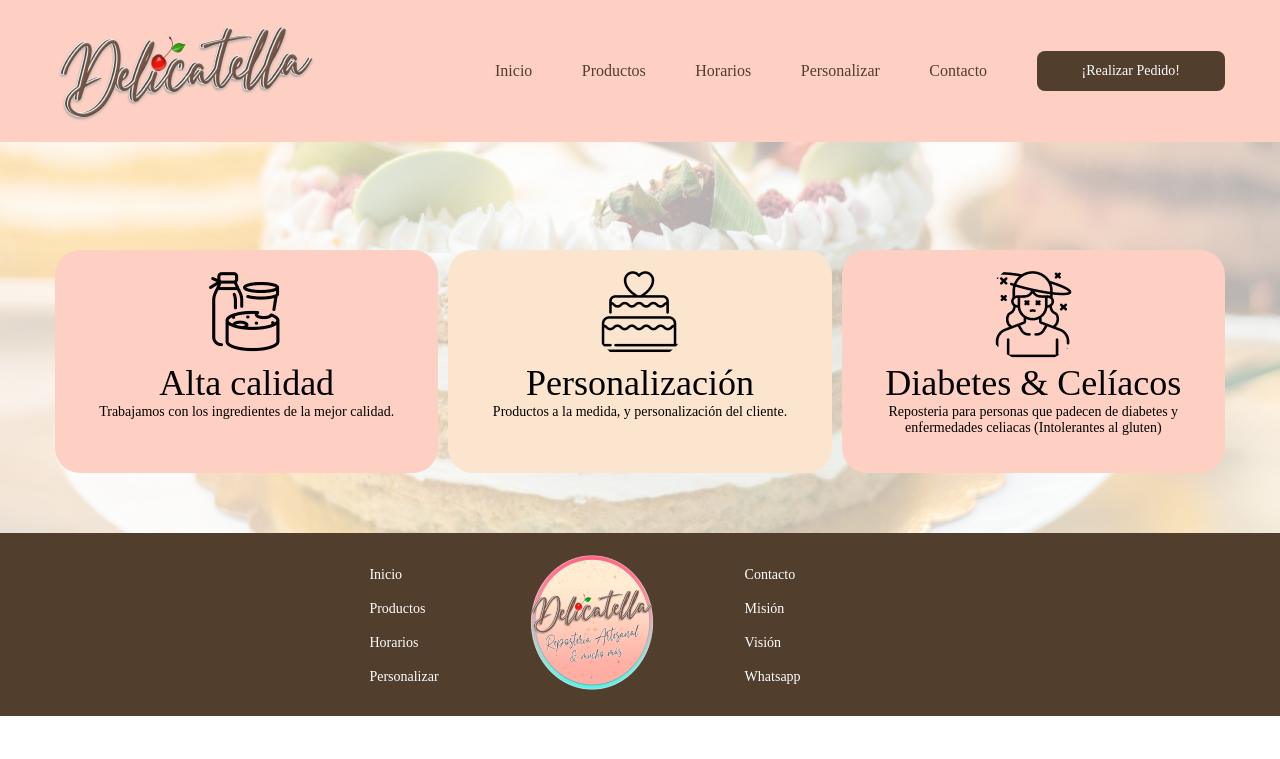
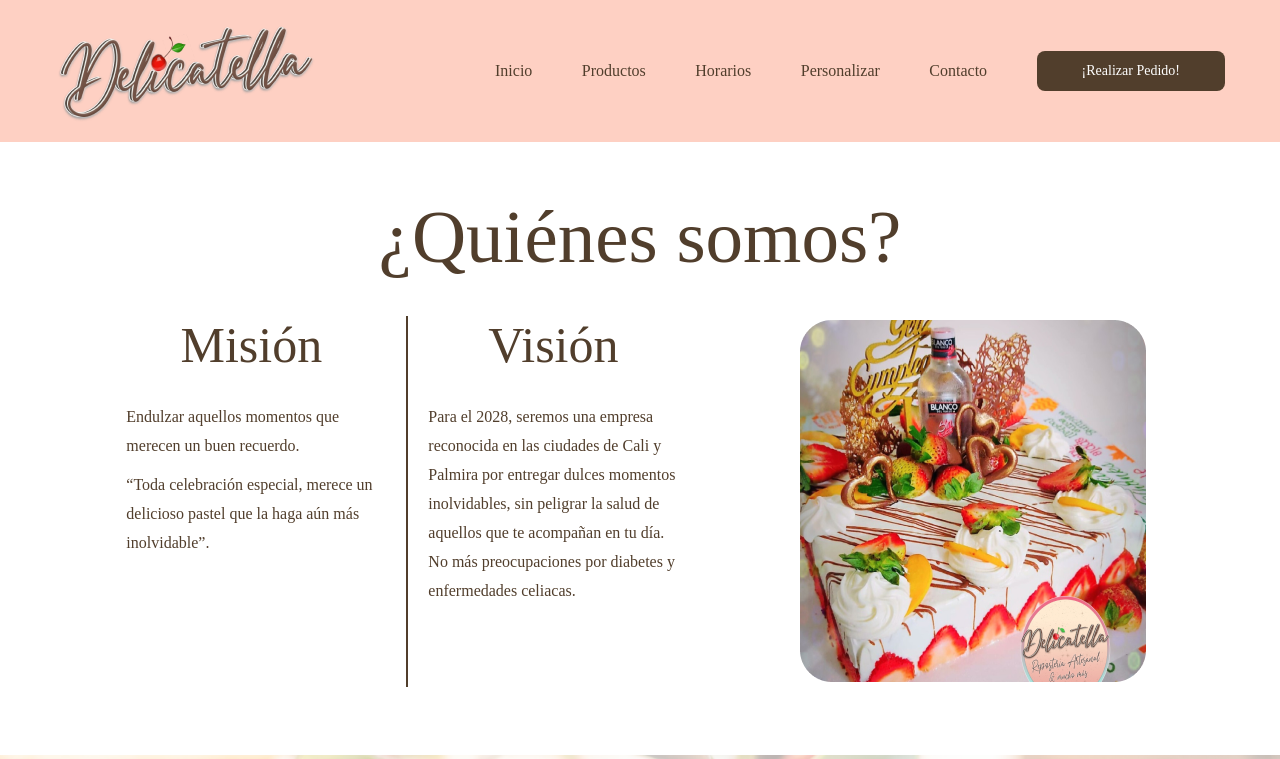
Before and after one commit to nicksiuxs/delicatella-landing, a plain HTML site: page index.html in a window 1280 px wide. Shown: the top 759 px of the page. Drawn offline with Linux system fonts and the light colour scheme; a web font is replaced by a local one.

Commit message:
Add: about us

```diff
--- a/index.html
+++ b/index.html
@@ -30,6 +30,34 @@
     </header>
     <!-- Contenido principal -->
     <main>
+      <section class="section-about">
+        <div class="about">
+          <h2>¿Quiénes somos?</h2>
+          <div class="about-container">
+            <div class="about-text">
+              <article>
+                <h3>Misión</h3>
+                <p>Endulzar aquellos momentos que merecen un buen recuerdo.</p>
+                <p>
+                  “Toda celebración especial, merece un delicioso pastel que la
+                  haga aún más inolvidable”.
+                </p>
+              </article>
+              <div class="about-line"></div>
+              <article>
+                <h3>Visión</h3>
+                <p>
+                  Para el 2028, seremos una empresa reconocida en las ciudades
+                  de Cali y Palmira por entregar dulces momentos inolvidables,
+                  sin peligrar la salud de aquellos que te acompañan en tu día.
+                  No más preocupaciones por diabetes y enfermedades celiacas.
+                </p>
+              </article>
+            </div>
+            <img src="./images/producto.png" alt="torta" />
+          </div>
+        </div>
+      </section>
       <!-- Contenido caracteristicas -->
       <section class="section-characteristics">
         <div class="characteristics">
--- a/styles.css
+++ b/styles.css
@@ -55,6 +55,65 @@ header nav{
     cursor: pointer;
 }
 /* Fin header */
+
+/* Inicio Quienes somos */
+.about{
+    max-width: 1170px;
+    width: 100%;
+    margin: auto;
+    color: var(--second-color);
+    padding: 52px 0 65px 0;
+}
+
+.about h2{
+    text-align: center;
+    font-family: 'Rancho';
+    font-weight: 400;
+    font-size: 75px;
+    margin-bottom: 32px;
+}
+
+.about-container{
+    display: flex;
+    justify-content: space-evenly;
+    align-items: center;
+}
+
+.about-text{
+    display: flex;
+    align-items: flex-start;
+    max-width: 594px;
+    width: 100%;
+}
+
+.about-line{
+    border: 1.5px solid var(--second-color);
+    margin: 0 20px 0 30px;
+    max-height: 369px;
+    height: 369px;
+}
+
+.about-text article{
+    max-width: 250px;
+}
+
+.about-text article h3{
+    font-family: 'Rancho';
+    font-weight: 400;
+    font-size: 50px;
+    text-align: center;
+    margin-bottom: 28px;
+}
+
+.about-text article p{
+    font-family: 'Quando';
+    font-style: normal;
+    font-weight: 400;
+    font-size: 16px;
+    margin-bottom: 10px;
+    line-height: 29px;
+}
+/* Fin Quienes somos */
 
 /* Inicio caracteristicas */
 .section-characteristics{
@@ -117,6 +176,7 @@ footer nav{
     gap: 89px;
     align-items: center;
     padding: 22px 0 22px 0;
+    margin: auto;
 }
 
 footer nav ul{
```
Also changed, not shown: images/producto.png (added).
